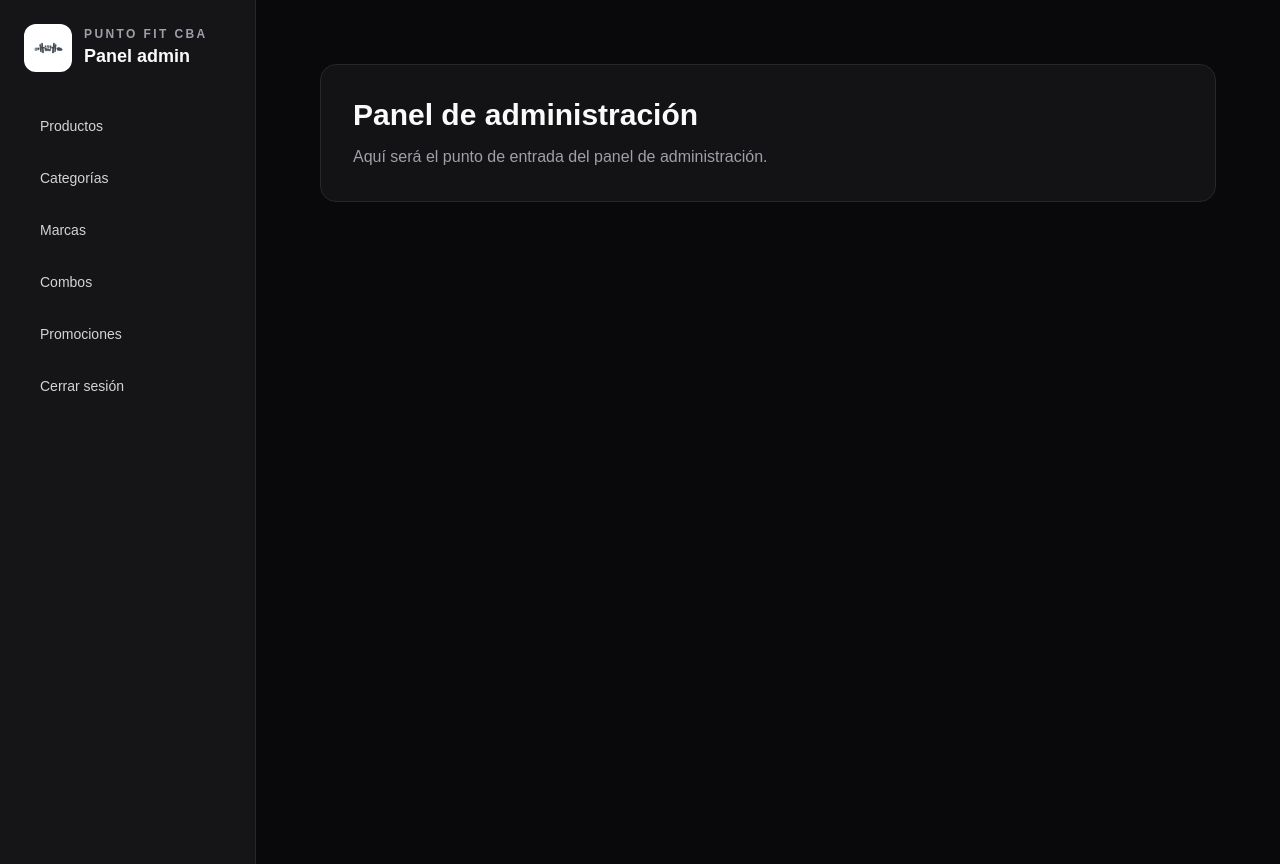
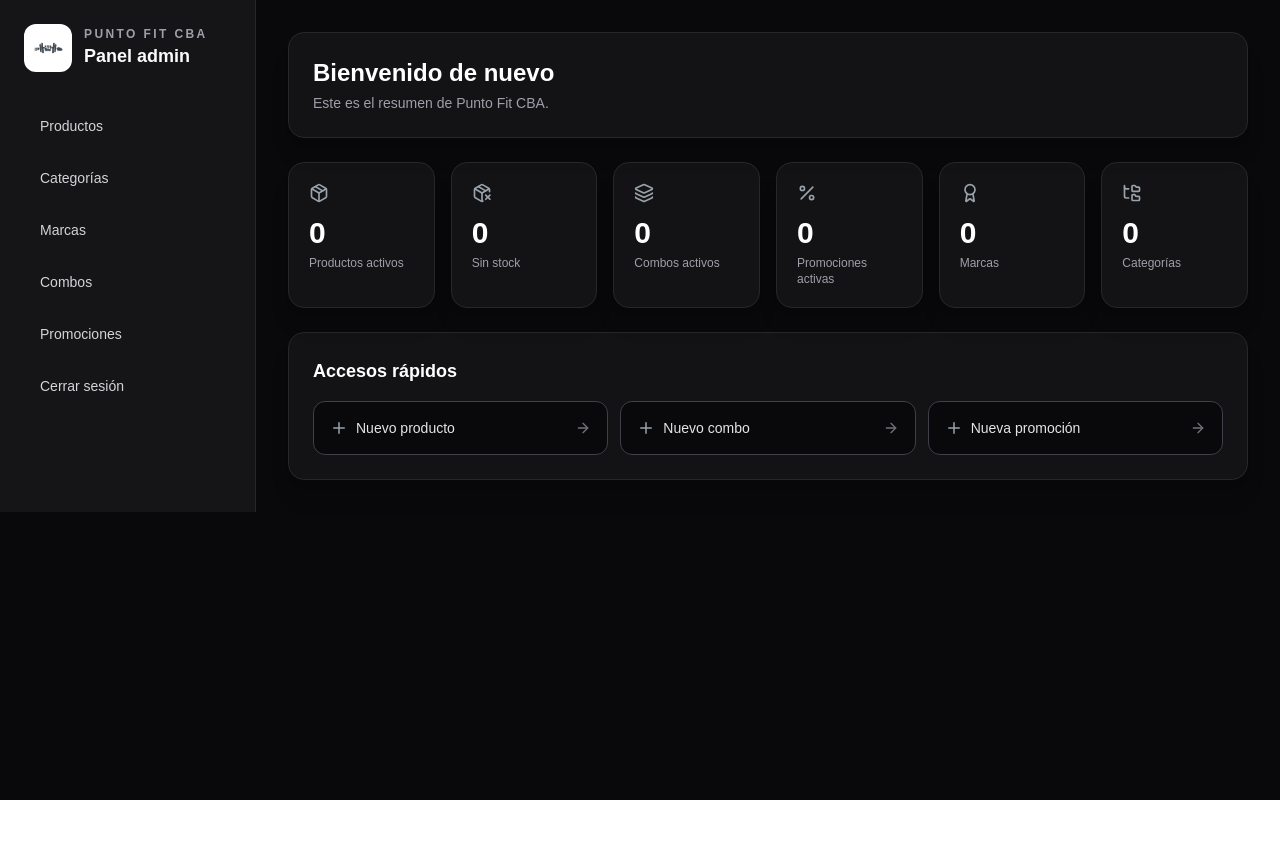
Before and after one commit to tomialvarez85/puntofitcba, a Next.js app: page /admin in a window 1280 px wide. After the commit the page ends 800 px from the top, so only its background shows below. Built offline with nearby package versions, Linux system fonts and the light colour scheme; no server answers; the database is empty.

Commit message:
General commit

```diff
--- a/src/app/admin/page.tsx
+++ b/src/app/admin/page.tsx
@@ -1,12 +1,84 @@
-export default function AdminPage() {
+import Link from "next/link";
+import { Award, ArrowRight, FolderTree, Layers, Package, PackageX, Percent, Plus, TriangleAlert } from "lucide-react";
+import { getDashboardStats } from "@/lib/data/dashboard";
+
+export default async function AdminPage() {
+  const stats = await getDashboardStats();
+
+  const statCards = [
+    { label: "Productos activos", value: stats.activeProducts, icon: Package, alert: false },
+    { label: "Sin stock", value: stats.outOfStockProducts, icon: PackageX, alert: stats.outOfStockProducts > 0 },
+    { label: "Combos activos", value: stats.activeCombos, icon: Layers, alert: false },
+    { label: "Promociones activas", value: stats.activePromotions, icon: Percent, alert: false },
+    { label: "Marcas", value: stats.totalBrands, icon: Award, alert: false },
+    { label: "Categorías", value: stats.totalCategories, icon: FolderTree, alert: false },
+  ];
+
+  const quickLinks = [
+    { label: "Nuevo producto", href: "/admin/products/new" },
+    { label: "Nuevo combo", href: "/admin/combos/new" },
+    { label: "Nueva promoción", href: "/admin/promotions/new" },
+  ];
+
   return (
-    <main className="min-h-screen bg-zinc-950 p-8 text-zinc-50">
-      <div className="mx-auto max-w-4xl rounded-2xl border border-zinc-800 bg-zinc-900/70 p-8">
-        <h1 className="text-3xl font-semibold">Panel de administración</h1>
-        <p className="mt-3 text-zinc-400">
-          Aquí será el punto de entrada del panel de administración.
-        </p>
+    <div className="space-y-6">
+      {stats.outOfStockProducts > 0 ? (
+        <Link
+          href="/admin/products"
+          className="flex items-center gap-3 rounded-2xl border border-amber-700/40 bg-amber-950/20 p-4 text-sm text-amber-300 transition hover:bg-amber-950/30"
+        >
+          <TriangleAlert size={20} className="flex-shrink-0 text-amber-400" />
+          <span>
+            Tenés <strong>{stats.outOfStockProducts}</strong> producto{stats.outOfStockProducts === 1 ? "" : "s"} sin
+            stock. Revisá el catálogo para reponerlos.
+          </span>
+        </Link>
+      ) : null}
+
+      <div className="rounded-2xl border border-zinc-800 bg-zinc-900/70 p-6 shadow-xl">
+        <h1 className="text-2xl font-semibold text-white">Bienvenido de nuevo</h1>
+        <p className="mt-1 text-sm text-zinc-400">Este es el resumen de Punto Fit CBA.</p>
       </div>
-    </main>
+
+      <div className="grid grid-cols-2 gap-4 sm:grid-cols-3 lg:grid-cols-6">
+        {statCards.map((card) => {
+          const Icon = card.icon;
+
+          return (
+            <div
+              key={card.label}
+              className={`rounded-2xl border p-5 shadow-xl ${
+                card.alert ? "border-amber-700/40 bg-amber-950/20" : "border-zinc-800 bg-zinc-900/70"
+              }`}
+            >
+              <Icon size={20} className={card.alert ? "text-amber-400" : "text-brand-tint"} />
+              <p className={`mt-3 text-3xl font-bold ${card.alert ? "text-amber-300" : "text-white"}`}>
+                {card.value}
+              </p>
+              <p className="mt-1 text-xs text-zinc-400">{card.label}</p>
+            </div>
+          );
+        })}
+      </div>
+
+      <div className="rounded-2xl border border-zinc-800 bg-zinc-900/70 p-6 shadow-xl">
+        <h2 className="text-lg font-semibold text-white">Accesos rápidos</h2>
+        <div className="mt-4 grid gap-3 sm:grid-cols-3">
+          {quickLinks.map((link) => (
+            <Link
+              key={link.href}
+              href={link.href}
+              className="flex items-center justify-between gap-3 rounded-xl border border-zinc-700 bg-zinc-950 px-4 py-4 text-sm font-medium text-zinc-200 transition hover:border-brand hover:bg-zinc-900"
+            >
+              <span className="flex items-center gap-2">
+                <Plus size={18} className="text-brand-tint" />
+                {link.label}
+              </span>
+              <ArrowRight size={16} className="text-zinc-500" />
+            </Link>
+          ))}
+        </div>
+      </div>
+    </div>
   );
 }
--- a/src/components/admin/AdminLayout.tsx
+++ b/src/components/admin/AdminLayout.tsx
@@ -1,6 +1,8 @@
 import Image from "next/image";
 import Link from "next/link";
 import { ReactNode } from "react";
+import SignOutButton from "@/components/admin/SignOutButton";
+import { signOut } from "@/lib/actions/auth";
 
 const navItems = [
   { label: "Productos", href: "/admin/products" },
@@ -8,7 +10,6 @@ const navItems = [
   { label: "Marcas", href: "/admin/brands" },
   { label: "Combos", href: "/admin/combos" },
   { label: "Promociones", href: "/admin/promotions" },
-  { label: "Cerrar sesión", href: "/admin/login" },
 ];
 
 export function AdminLayout({ children }: { children: ReactNode }) {
@@ -36,6 +37,10 @@ export function AdminLayout({ children }: { children: ReactNode }) {
                 {item.label}
               </Link>
             ))}
+
+            <form action={signOut}>
+              <SignOutButton />
+            </form>
           </nav>
         </aside>
 
--- /dev/null
+++ b/src/components/admin/SignOutButton.tsx
@@ -0,0 +1,17 @@
+"use client";
+
+import { useFormStatus } from "react-dom";
+
+export default function SignOutButton() {
+  const { pending } = useFormStatus();
+
+  return (
+    <button
+      type="submit"
+      disabled={pending}
+      className="block w-full rounded-lg px-4 py-3 text-left text-sm text-zinc-300 transition hover:bg-zinc-800 hover:text-white disabled:cursor-not-allowed disabled:opacity-60"
+    >
+      {pending ? "Cerrando sesión..." : "Cerrar sesión"}
+    </button>
+  );
+}
--- /dev/null
+++ b/src/lib/actions/auth.ts
@@ -0,0 +1,10 @@
+"use server";
+
+import { redirect } from "next/navigation";
+import { createClient } from "@/lib/supabase/server";
+
+export async function signOut() {
+  const supabase = await createClient();
+  await supabase.auth.signOut();
+  redirect("/admin/login");
+}
--- /dev/null
+++ b/src/lib/data/dashboard.ts
@@ -0,0 +1,58 @@
+import { createClient } from "@/lib/supabase/server";
+
+export type DashboardStats = {
+  activeProducts: number;
+  outOfStockProducts: number;
+  activeCombos: number;
+  activePromotions: number;
+  totalBrands: number;
+  totalCategories: number;
+};
+
+export async function getDashboardStats(): Promise<DashboardStats> {
+  const supabase = await createClient();
+  const now = new Date().toISOString();
+
+  const [
+    activeProductsResult,
+    outOfStockProductsResult,
+    activeCombosResult,
+    activePromotionsResult,
+    totalBrandsResult,
+    totalCategoriesResult,
+  ] = await Promise.all([
+    supabase.from("products").select("id", { count: "exact", head: true }).eq("active", true),
+    supabase.from("products").select("id", { count: "exact", head: true }).eq("stock", 0),
+    supabase.from("combos").select("id", { count: "exact", head: true }).eq("active", true),
+    supabase
+      .from("promotions")
+      .select("id", { count: "exact", head: true })
+      .eq("active", true)
+      .lte("start_date", now)
+      .gte("end_date", now),
+    supabase.from("brands").select("id", { count: "exact", head: true }),
+    supabase.from("categories").select("id", { count: "exact", head: true }),
+  ]);
+
+  for (const result of [
+    activeProductsResult,
+    outOfStockProductsResult,
+    activeCombosResult,
+    activePromotionsResult,
+    totalBrandsResult,
+    totalCategoriesResult,
+  ]) {
+    if (result.error) {
+      throw result.error;
+    }
+  }
+
+  return {
+    activeProducts: activeProductsResult.count ?? 0,
+    outOfStockProducts: outOfStockProductsResult.count ?? 0,
+    activeCombos: activeCombosResult.count ?? 0,
+    activePromotions: activePromotionsResult.count ?? 0,
+    totalBrands: totalBrandsResult.count ?? 0,
+    totalCategories: totalCategoriesResult.count ?? 0,
+  };
+}
```
